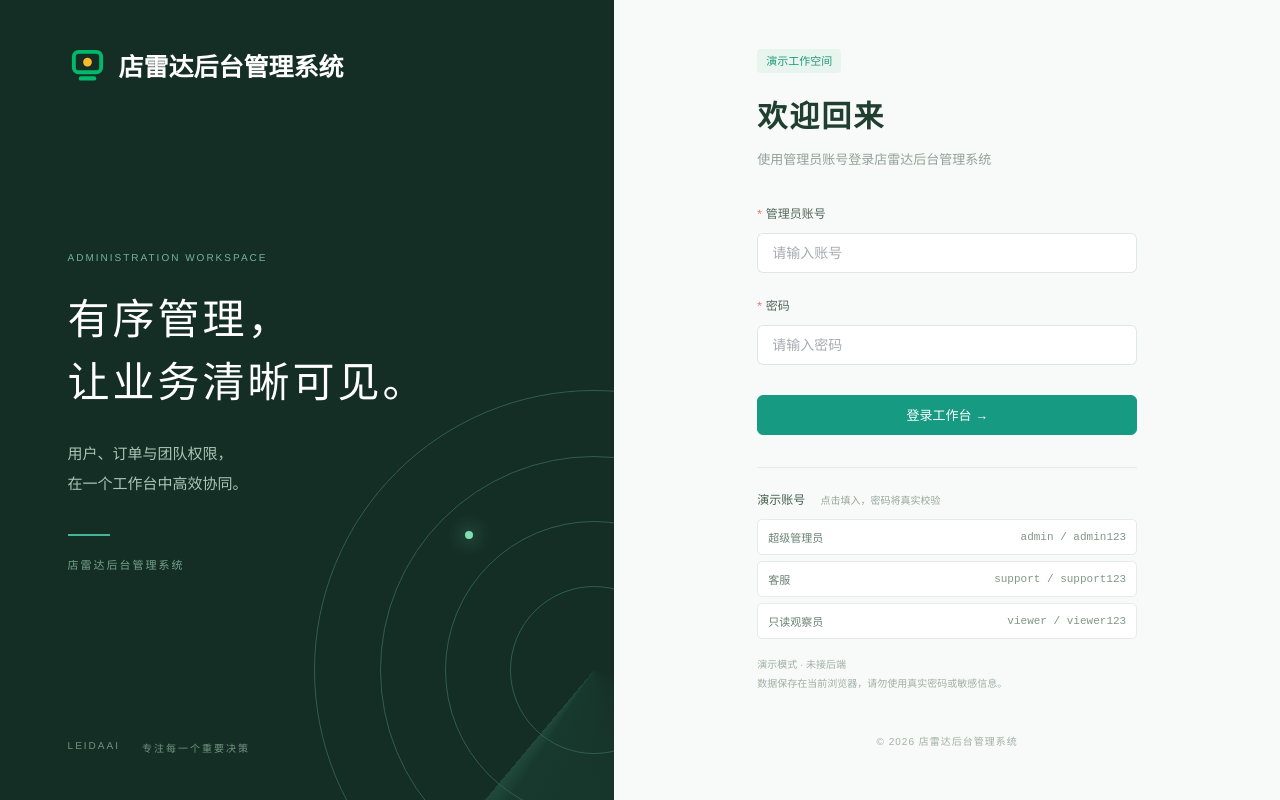
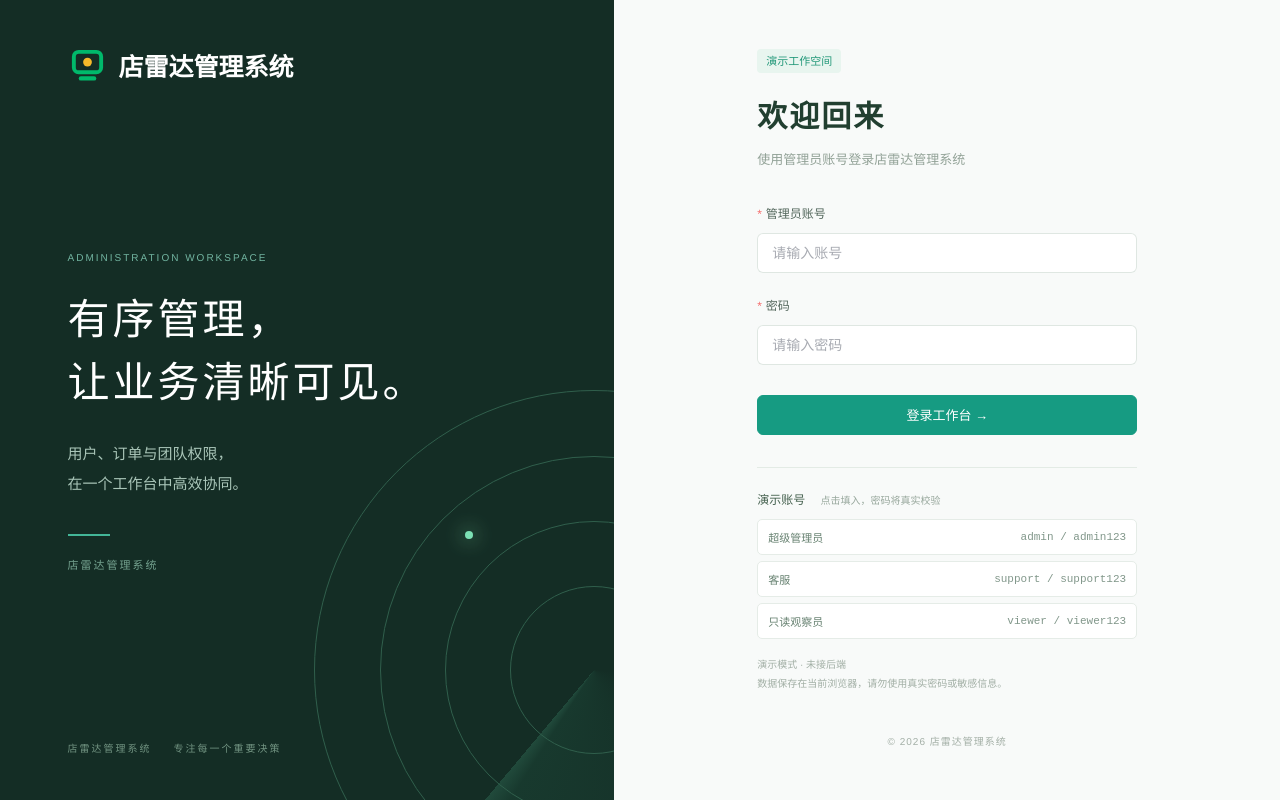
Before and after one commit to LEIDAAI/leidaaisystem, a Vue app in the folder admin-frontend/: page /#/login in a window 1280 px wide. Built offline with nearby package versions, Linux system fonts and the light colour scheme.

Commit message:
fix(brand): 统一后台与原型标题为店雷达管理系统

```diff
--- a/admin-frontend/index.html
+++ b/admin-frontend/index.html
@@ -4,7 +4,7 @@
     <meta charset="UTF-8" />
     <meta name="viewport" content="width=device-width, initial-scale=1.0" />
     <link rel="icon" type="image/svg+xml" href="/favicon.svg?v=dianleida-admin" />
-    <title>店雷达后台管理系统</title>
+    <title>店雷达管理系统</title>
   </head>
   <body>
     <div id="app"></div>
--- a/admin-frontend/src/layouts/AdminLayout.vue
+++ b/admin-frontend/src/layouts/AdminLayout.vue
@@ -34,7 +34,7 @@ async function logout() { await auth.logout(); await router.replace('/login') }
 <template>
   <el-container class="admin-layout">
     <el-aside width="208px" class="admin-aside">
-      <div class="admin-logo"><svg class="brand-icon" viewBox="0 0 40 40" aria-hidden="true"><rect x="6" y="7" width="28" height="21" rx="5" fill="none" stroke="#00b96b" stroke-width="4"/><circle cx="20" cy="17.5" r="4.5" fill="#f7ba2a"/><rect x="11" y="32" width="18" height="4.5" rx="2.25" fill="#00b96b"/></svg><div>店雷达后台管理系统</div></div>
+      <div class="admin-logo"><svg class="brand-icon" viewBox="0 0 40 40" aria-hidden="true"><rect x="6" y="7" width="28" height="21" rx="5" fill="none" stroke="#00b96b" stroke-width="4"/><circle cx="20" cy="17.5" r="4.5" fill="#f7ba2a"/><rect x="11" y="32" width="18" height="4.5" rx="2.25" fill="#00b96b"/></svg><div>店雷达管理系统</div></div>
       <div class="nav-label">管理工作台</div>
       <el-menu :default-active="route.path" router class="admin-menu">
         <el-menu-item v-for="item in visibleMenus" :key="item.path" :index="item.path">
@@ -53,9 +53,9 @@ async function logout() { await auth.logout(); await router.replace('/login') }
       </el-header>
       <div class="mode-banner" :class="{ real: !USE_MOCK }"><span class="status-dot"></span>{{ USE_MOCK ? '演示模式 · 未接后端' : '真实 API 模式' }}<span class="mode-description">{{ USE_MOCK ? '所有操作仅影响当前浏览器演示数据，刷新后保留；请勿输入真实敏感信息。' : '数据由已配置的管理 API 提供，操作将提交至后端。' }}</span></div>
       <el-main class="admin-main">
-        <div class="page-heading"><div><div class="eyebrow">LEIDAAI / ADMIN CONSOLE</div><h1>{{ route.meta.title }}</h1></div><span class="muted">{{ USE_MOCK ? '本地演示工作空间' : '管理工作空间' }}</span></div>
+        <div class="page-heading"><div><div class="eyebrow">店雷达管理系统</div><h1>{{ route.meta.title }}</h1></div><span class="muted">{{ USE_MOCK ? '本地演示工作空间' : '管理工作空间' }}</span></div>
         <router-view />
-        <footer class="workspace-footer">雷达AI LEIDAAI <span>让每一次管理都有据可循</span></footer>
+        <footer class="workspace-footer">店雷达管理系统 <span>让每一次管理都有据可循</span></footer>
       </el-main>
     </el-container>
   </el-container>
--- a/admin-frontend/src/router/index.ts
+++ b/admin-frontend/src/router/index.ts
@@ -129,7 +129,7 @@ const router = createRouter({
 })
 
 router.beforeEach(async (to) => {
-  document.title = to.meta.title ? `${to.meta.title} - 店雷达后台管理系统` : '店雷达后台管理系统'
+  document.title = to.meta.title ? `${to.meta.title} - 店雷达管理系统` : '店雷达管理系统'
   const auth = useAuthStore()
   // 会话恢复仅在首次（restore 内部已去重）；不再每次导航刷 /me，避免网络抖动被误踢下线
   if (!to.meta.public) await auth.restore()
--- a/admin-frontend/src/views/LoginView.vue
+++ b/admin-frontend/src/views/LoginView.vue
@@ -38,13 +38,13 @@ function fill(account: typeof accounts[number]) { form.username = account.userna
 <template>
   <div class="login-page">
     <section class="login-story">
-      <div class="login-brand"><svg width="39" height="39" viewBox="0 0 40 40" role="img" aria-label="店雷达后台管理系统"><rect x="6" y="7" width="28" height="21" rx="5" fill="none" stroke="#00b96b" stroke-width="4"/><circle cx="20" cy="17.5" r="4.5" fill="#f7ba2a"/><rect x="11" y="32" width="18" height="4.5" rx="2.25" fill="#00b96b"/></svg>店雷达后台管理系统</div>
-      <div class="story-copy"><div class="story-eyebrow">ADMINISTRATION WORKSPACE</div><h1>有序管理，<br>让业务清晰可见。</h1><p>用户、订单与团队权限，<br>在一个工作台中高效协同。</p><div class="story-line"></div><small>店雷达后台管理系统</small></div>
+      <div class="login-brand"><svg width="39" height="39" viewBox="0 0 40 40" role="img" aria-label="店雷达管理系统"><rect x="6" y="7" width="28" height="21" rx="5" fill="none" stroke="#00b96b" stroke-width="4"/><circle cx="20" cy="17.5" r="4.5" fill="#f7ba2a"/><rect x="11" y="32" width="18" height="4.5" rx="2.25" fill="#00b96b"/></svg>店雷达管理系统</div>
+      <div class="story-copy"><div class="story-eyebrow">ADMINISTRATION WORKSPACE</div><h1>有序管理，<br>让业务清晰可见。</h1><p>用户、订单与团队权限，<br>在一个工作台中高效协同。</p><div class="story-line"></div><small>店雷达管理系统</small></div>
       <div class="radar-art" aria-hidden="true"><i></i><i></i><i></i><b></b></div>
-      <div class="story-footer">LEIDAAI <span>专注每一个重要决策</span></div>
+      <div class="story-footer">店雷达管理系统 <span>专注每一个重要决策</span></div>
     </section>
     <section class="login-panel"><div class="login-card">
-      <span class="login-badge">{{ USE_MOCK ? '演示工作空间' : '管理工作空间' }}</span><h2>欢迎回来</h2><p class="login-subtitle">使用管理员账号登录店雷达后台管理系统</p>
+      <span class="login-badge">{{ USE_MOCK ? '演示工作空间' : '管理工作空间' }}</span><h2>欢迎回来</h2><p class="login-subtitle">使用管理员账号登录店雷达管理系统</p>
       <el-alert v-if="error" :title="error" type="error" :closable="false" show-icon class="error-alert" />
       <el-form ref="formRef" :model="form" :rules="rules" label-position="top" size="large" @submit.prevent="handleSubmit">
         <el-form-item label="管理员账号" prop="username"><el-input v-model="form.username" placeholder="请输入账号" autocomplete="username" /></el-form-item>
@@ -52,7 +52,7 @@ function fill(account: typeof accounts[number]) { form.username = account.userna
         <el-button native-type="submit" type="primary" class="login-submit" size="large" :loading="loading">登录工作台 →</el-button>
       </el-form>
       <div v-if="USE_MOCK" class="demo-accounts"><div class="demo-title">演示账号 <span>点击填入，密码将真实校验</span></div><button v-for="account in accounts" :key="account.username" @click="fill(account)" :title="account.hint"><span>{{ account.label }}</span><code>{{ account.username }} / {{ account.password }}</code></button><p>演示模式 · 未接后端<br>数据保存在当前浏览器，请勿使用真实密码或敏感信息。</p></div>
-    </div><div class="login-footer">© {{ new Date().getFullYear() }} 店雷达后台管理系统</div></section>
+    </div><div class="login-footer">© {{ new Date().getFullYear() }} 店雷达管理系统</div></section>
   </div>
 </template>
 
```
Also changed, not shown: admin-frontend/public/favicon.svg, 2 other files (tests, documents, lock files or other folders).
